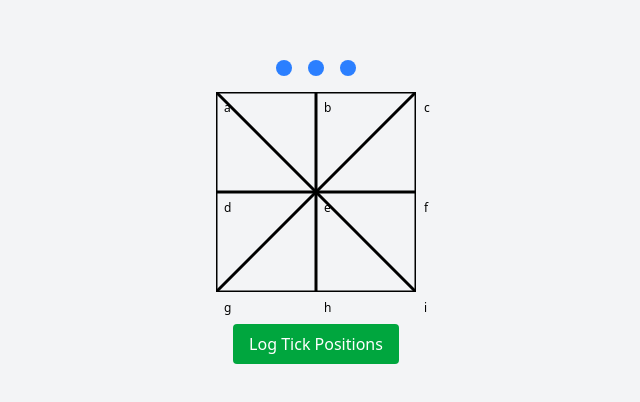
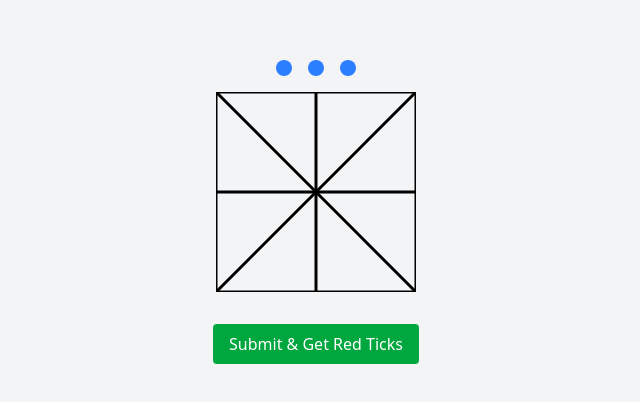
Before and after one commit to Ravindu-Kavishan/MiniDhamWithProlog, a React (Vite) app in the folder FrountEnd/: page / in a window 1280 px wide. Shown: the part 188-590 px from the top of the page, without its empty margins (324-964 px from the left). Built offline with nearby package versions, Linux system fonts and the light colour scheme.

Commit message:
getting red thicks are done

```diff
--- a/FrountEnd/src/App.jsx
+++ b/FrountEnd/src/App.jsx
@@ -26,11 +26,12 @@ const getClosestPositionName = (x, y) => {
 };
 
 export default function App() {
-  const [ticks, setTicks] = useState([
+  const [userTicks, setUserTicks] = useState([
     { position: null },
     { position: null },
     { position: null },
   ]);
+  const [fixedRedTicks, setFixedRedTicks] = useState([]);
 
   const handleDrop = (e) => {
     const tickIndex = parseInt(e.dataTransfer.getData('text/plain'));
@@ -39,28 +40,46 @@ export default function App() {
     const dropY = e.clientY - rect.top;
     const nearest = getClosestPositionName(dropX, dropY);
 
-    // Allow only one tick per position
-    const isOccupied = ticks.some((tick, index) => tick.position === nearest && index !== tickIndex);
-    if (isOccupied) return;
+    // Block placing on red tick positions or duplicate user positions
+    const redOccupied = fixedRedTicks.includes(nearest);
+    const alreadyUsed = userTicks.some((tick, idx) => tick.position === nearest && idx !== tickIndex);
 
-    const newTicks = ticks.map((tick, index) =>
+    if (redOccupied || alreadyUsed) return;
+
+    const newTicks = userTicks.map((tick, index) =>
       index === tickIndex ? { position: nearest } : tick
     );
-    setTicks(newTicks);
+    setUserTicks(newTicks);
   };
 
-  const handlePrint = () => {
-    const positions = ticks
+  const handlePrintAndFetch = () => {
+    const userPositions = userTicks
       .filter(tick => tick.position)
       .map(tick => tick.position);
-    console.log(positions);
+
+    console.log('User ticks:', userPositions);
+
+    // Simulated backend call
+    setTimeout(() => {
+      const backendResponse = ['a', 'b', 'e']; // Replace with real backend call
+      setFixedRedTicks(backendResponse);
+    }, 500);
+
+    // Real backend example (uncomment when backend is ready):
+    /*
+    fetch('/api/get-red-positions')
+      .then(res => res.json())
+      .then(data => {
+        setFixedRedTicks(data.positions);
+      });
+    */
   };
 
   return (
     <div className="flex flex-col items-center justify-center min-h-screen bg-gray-100 gap-4">
-      {/* Ticks outside */}
+      {/* Draggable Blue Ticks */}
       <div className="flex gap-4">
-        {ticks.map((tick, index) => (
+        {userTicks.map((tick, index) => (
           <div
             key={index}
             draggable
@@ -87,28 +106,28 @@ export default function App() {
           <line x1="200" y1="0" x2="0" y2="200" stroke="black" strokeWidth="3" />
         </svg>
 
-        {/* Board labels */}
-        {Object.entries(namedPositions).map(([name, pos]) => (
-          <span
-            key={name}
-            className="absolute text-xs text-black"
-            style={{
-              left: pos.x + 8,
-              top: pos.y + 8,
-              pointerEvents: 'none',
-            }}
-          >
-            {name}
-          </span>
-        ))}
+        {/* Red (fixed) ticks */}
+        {fixedRedTicks.map((pos, index) => {
+          const coords = namedPositions[pos];
+          return (
+            <div
+              key={`red-${index}`}
+              className="absolute w-4 h-4 bg-red-500 rounded-full"
+              style={{
+                left: coords.x - 8,
+                top: coords.y - 8,
+              }}
+            ></div>
+          );
+        })}
 
-        {/* Ticks on board */}
-        {ticks.map((tick, index) => {
+        {/* Blue (user) ticks */}
+        {userTicks.map((tick, index) => {
           if (!tick.position) return null;
           const pos = namedPositions[tick.position];
           return (
             <div
-              key={index}
+              key={`user-${index}`}
               draggable
               onDragStart={(e) => e.dataTransfer.setData('text/plain', index)}
               className="absolute w-4 h-4 bg-blue-500 rounded-full cursor-grab"
@@ -124,9 +143,9 @@ export default function App() {
       {/* Button */}
       <button
         className="mt-4 px-4 py-2 bg-green-600 text-white rounded hover:bg-green-700"
-        onClick={handlePrint}
+        onClick={handlePrintAndFetch}
       >
-        Log Tick Positions
+        Submit & Get Red Ticks
       </button>
     </div>
   );
```
